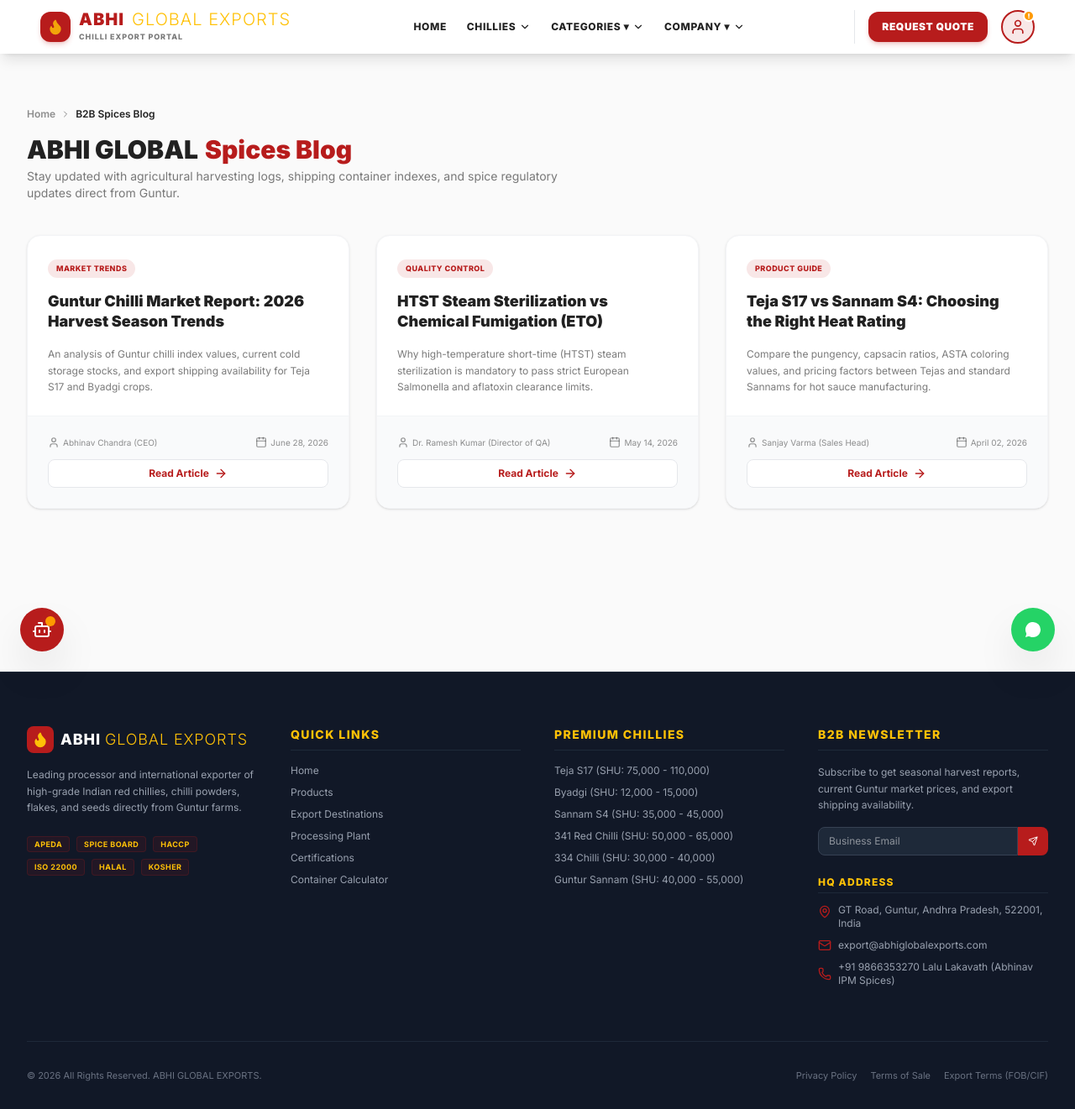
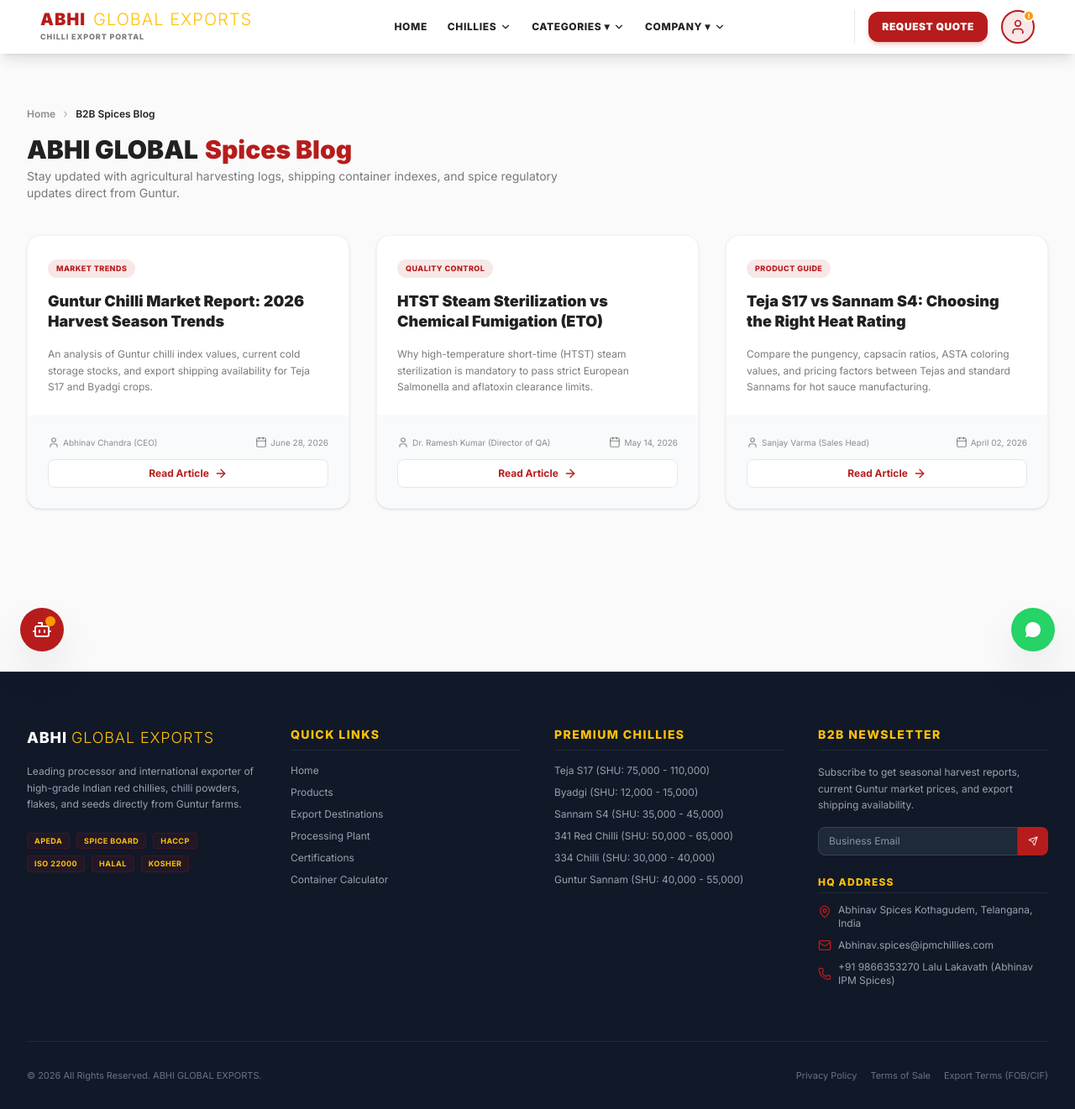
Before and after one commit to AbhinavChandraLakavath-ACS/abhi-global-exports, a Next.js app: page /blog in a window 1280 px wide. Shown: the whole page at 84% size. Built offline with nearby package versions, Linux system fonts and the light colour scheme.

Commit message:
Remove ExportRouteMap, Chatbot, flame logos and update footer contact info

```diff
--- a/app/page.tsx
+++ b/app/page.tsx
@@ -4,9 +4,7 @@ import React from 'react';
 import Navbar from '@/components/layout/Navbar';
 import Footer from '@/components/layout/Footer';
 import WhatsAppButton from '@/components/shared/WhatsAppButton';
-import Chatbot from '@/components/chatbot/Chatbot';
 import InquiryForm from '@/components/shared/InquiryForm';
-import ExportRouteMap from '@/components/shared/ExportRouteMap';
 import { chillies, categories } from '@/data/chillies';
 import { useLanguage } from '@/context/LanguageContext';
 import { useCurrency } from '@/context/CurrencyContext';
@@ -257,13 +255,6 @@ export default function Home() {
         </div>
       </section>
 
-      {/* Interactive Global Trade Route Map Section */}
-      <section className="py-16 bg-brand-bg/40 dark:bg-brand-dark/40">
-        <div className="max-w-7xl mx-auto px-4 sm:px-6 lg:px-8">
-          <ExportRouteMap />
-        </div>
-      </section>
-
       {/* RFQ Submission form */}
       <section className="py-20 bg-white dark:bg-brand-dark">
         <div className="max-w-7xl mx-auto px-4 sm:px-6 lg:px-8">
@@ -273,7 +264,6 @@ export default function Home() {
 
       <Footer />
       <WhatsAppButton />
-      <Chatbot />
     </>
   );
 }
--- a/components/layout/Footer.tsx
+++ b/components/layout/Footer.tsx
@@ -33,9 +33,6 @@ export default function Footer() {
           {/* Brand Info */}
           <div>
             <Link href="/" className="flex items-center gap-2 mb-4 group">
-              <div className="bg-brand-primary p-1.5 rounded-lg">
-                <Flame className="h-5 w-5 text-brand-accent fill-brand-accent" />
-              </div>
               <span className="font-extrabold text-lg tracking-wider text-white">
                 ABHI <span className="text-brand-accent font-light">GLOBAL EXPORTS</span>
               </span>
@@ -155,12 +152,12 @@ export default function Footer() {
             <div className="flex flex-col gap-2.5 text-xs text-gray-400">
               <div className="flex items-start gap-2">
                 <MapPin className="h-4 w-4 text-brand-primary shrink-0 mt-0.5" />
-                <span>GT Road, Guntur, Andhra Pradesh, 522001, India</span>
+                <span>Abhinav Spices Kothagudem, Telangana, India</span>
               </div>
               <div className="flex items-center gap-2">
                 <Mail className="h-4 w-4 text-brand-primary shrink-0" />
-                <a href="mailto:export@abhiglobalexports.com" className="hover:text-brand-accent">
-                  export@abhiglobalexports.com
+                <a href="mailto:Abhinav.spices@ipmchillies.com" className="hover:text-brand-accent">
+                  Abhinav.spices@ipmchillies.com
                 </a>
               </div>
               <div className="flex items-center gap-2">
--- a/components/layout/Navbar.tsx
+++ b/components/layout/Navbar.tsx
@@ -123,9 +123,6 @@ export default function Navbar() {
 
             {/* Single Clean Brand Logo */}
             <Link href="/" className="flex items-center gap-2.5 group shrink-0 mr-8">
-              <div className="bg-brand-primary p-2 rounded-xl group-hover:scale-105 transition-transform duration-300 shadow-md shadow-brand-primary/20">
-                <Flame className="h-5 w-5 text-brand-accent fill-brand-accent animate-pulse" />
-              </div>
               <div className="flex flex-col">
                 <span className="font-black text-lg sm:text-xl tracking-wider text-brand-primary dark:text-white uppercase leading-none">
                   ABHI <span className="text-brand-accent font-light ml-1">GLOBAL EXPORTS</span>
```
